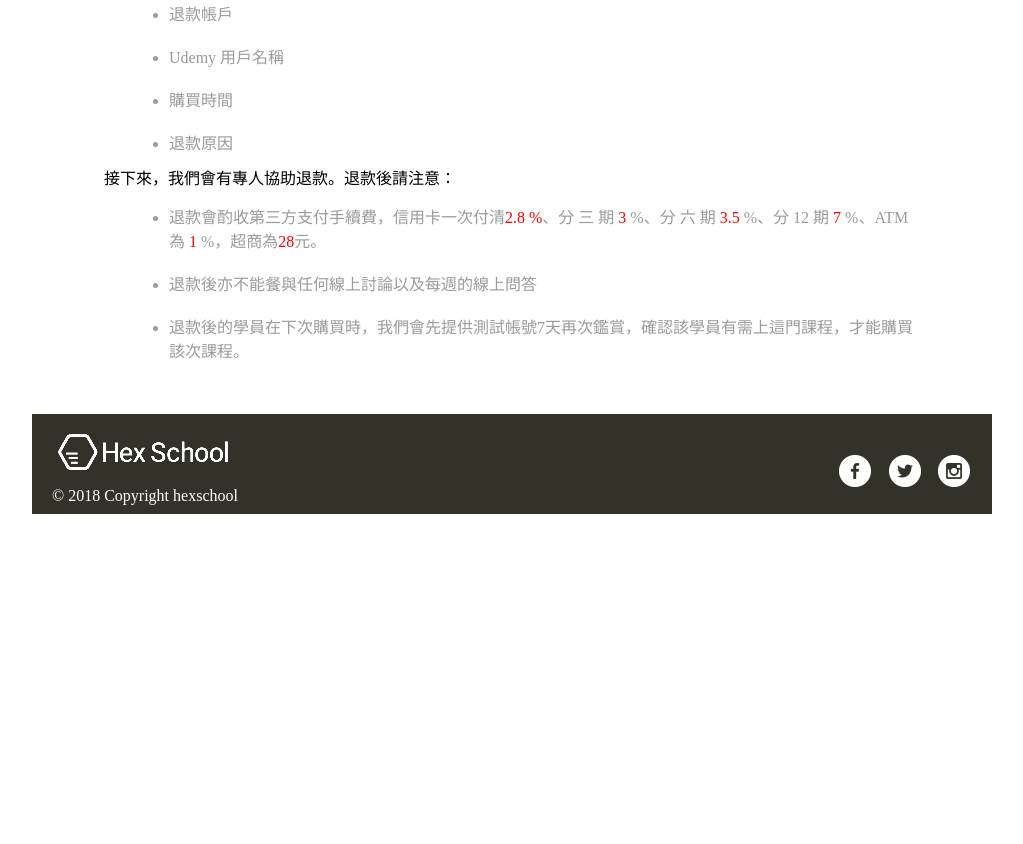
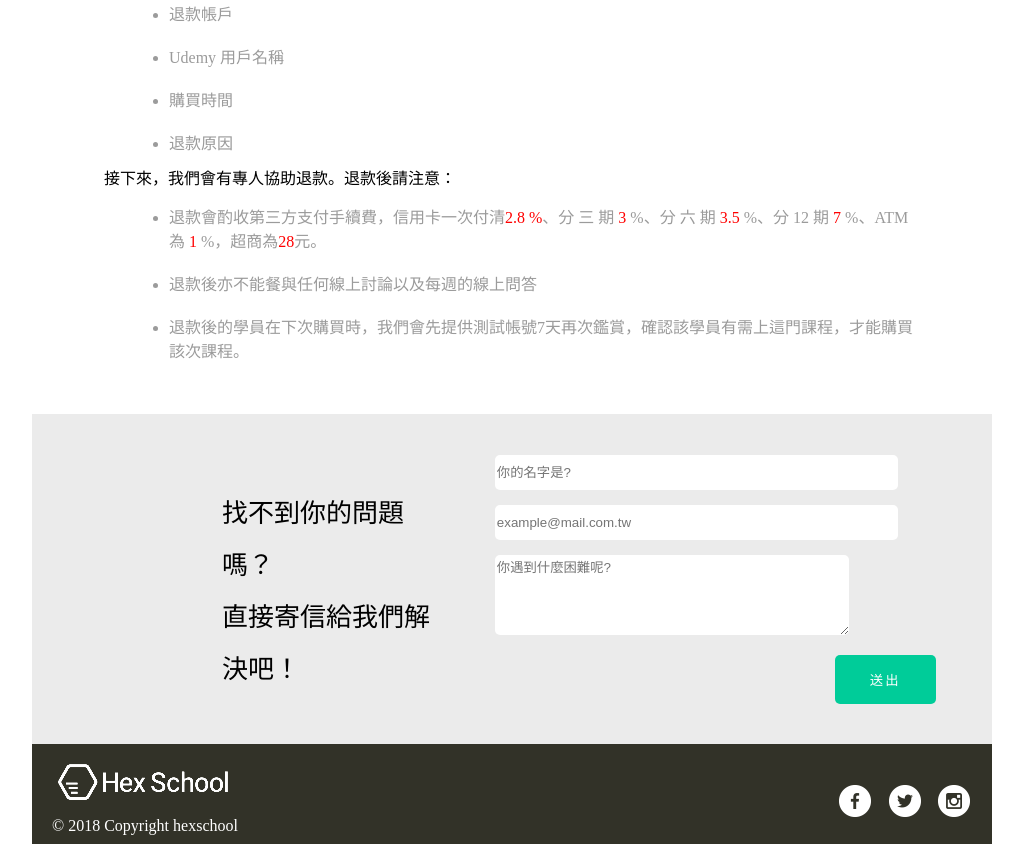
Before and after one commit to c711cat/pagination_homework, a plain HTML site: page Q&A.html in a window 1280 px wide. Shown: the part 1640-2484 px from the top of the page, without its empty margins (128-1151 px from the left). Before the commit the page ends 2154 px from the top, so only its background shows below. Drawn offline with Linux system fonts and the light colour scheme.

Commit message:
完成HTML QA留言欄位 CSS調整排版及樣式

```diff
--- a/Q&A.html
+++ b/Q&A.html
@@ -100,6 +100,25 @@
           </ul>
         </div>
 
+<div class="QA-message">
+
+<div class="QA-message-text">
+  <p>找不到你的問題嗎？</p>
+  <p>直接寄信給我們解決吧！</p>
+</div>
+
+<form>
+  <div class="QA-message-information">
+<input type="text" name="person" placeholder="你的名字是?">
+<input type="email" name="mail" placeholder="example@mail.com.tw">
+<textarea name="" id="" cols="30" rows="10" placeholder="你遇到什麼困難呢?"></textarea>
+</div>
+<input class="QA-submit" type="submit" value="送出">
+</form>
+
+
+</div>
+
       </div>
 
       <div class="footer">
--- a/homework-12.css
+++ b/homework-12.css
@@ -581,3 +581,48 @@ table {
 .refund-mark{
   color: red;
 }
+.QA-message{
+  width: 100%;
+  height: 330px;
+  background: #ebebeb;
+  display: flex;
+  justify-content: space-around;
+  align-items: center;
+}
+.QA-message-text{
+  font-size: 26px;
+  line-height: 2;
+  width: 50%;
+
+  padding-left: 190px;
+  padding-top: 25px;
+}
+.QA-message-information{
+  width: 75%;
+  height: 200px;
+  padding-left: 0px;
+  padding-top: 0px;
+  margin: 0 0 0 40px;
+}
+.QA-message-information input {
+  border: none;
+  border-radius: 5px;
+  width: 100%;
+ padding: 10px 2px;
+  margin-bottom: 15px;
+}
+.QA-message-information textarea{
+  border: none;
+  border-radius: 5px;
+  width: 88%;
+  height: 40%;
+}
+.QA-submit{
+  color: #ffffff;
+  background: #00cc99;
+  border-radius: 5px;
+  border: none;
+  padding: 15px 35px;
+  letter-spacing: 2px;
+  margin-left: 380px;
+}
```
